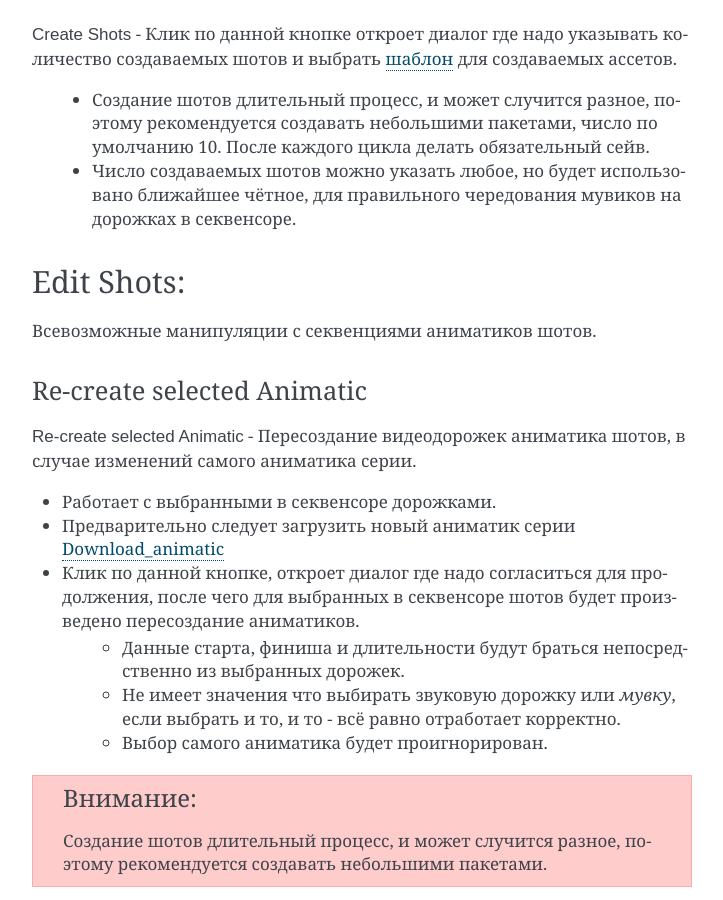
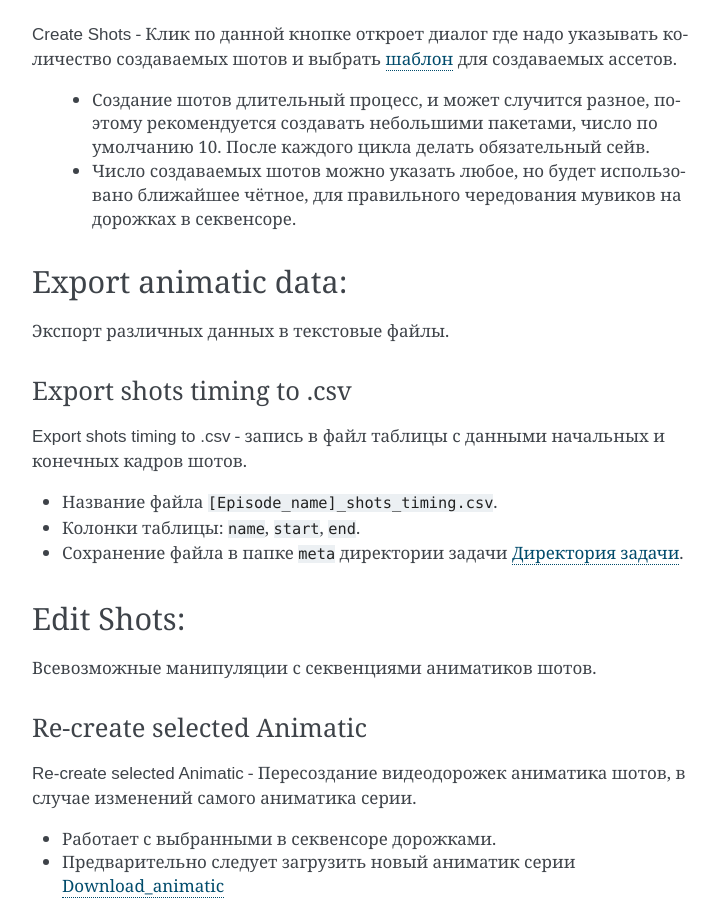
Before and after one commit to volodya-renderberg/cerebro-b3d-connect-manual, a Sphinx documentation site: the page built from docs/source/manual/work_panel/animatic_tools.rst, in a window 1280 px wide and 900 px high, scrolled down 2582 px. Shown: the whole window, without its empty margins (388-1111 px from the left). Built offline with Sphinx 7.4.7, drawn with Linux system fonts in a browser that asks for light colours; some of the changed text lies outside the part shown.

Commit message:
animatic tools - save to csv shots timing data

```diff
--- a/docs/source/manual/work_panel/animatic_tools.rst
+++ b/docs/source/manual/work_panel/animatic_tools.rst
@@ -95,6 +95,23 @@ Create Shots
 
     * Создание шотов длительный процесс, и может случится разное, поэтому рекомендуется создавать небольшими пакетами, число по умолчанию 10. После каждого цикла делать обязательный сейв.
     * Число создаваемых шотов можно указать любое, но будет использовано ближайшее чётное, для правильного чередования мувиков на дорожках в секвенсоре.
+
+.. _animatic_tools_export_animatic_data:
+
+Export animatic data:
+---------------------
+
+Экспорт различных данных в текстовые файлы.
+
+Export shots timing to .csv
+~~~~~~~~~~~~~~~~~~~~~~~~~~~
+
+:guilabel:`Export shots timing to .csv` - запись в файл таблицы с данными начальных и конечных кадров шотов.
+
+* Название файла ``[Episode_name]_shots_timing.csv``.
+* Колонки таблицы: ``name``, ``start``, ``end``.
+* Сохранение файла в папке ``meta`` директории задачи :ref:`files_task_folder`.
+
 
 .. _animatic_tools_edit_shots:
 
```
